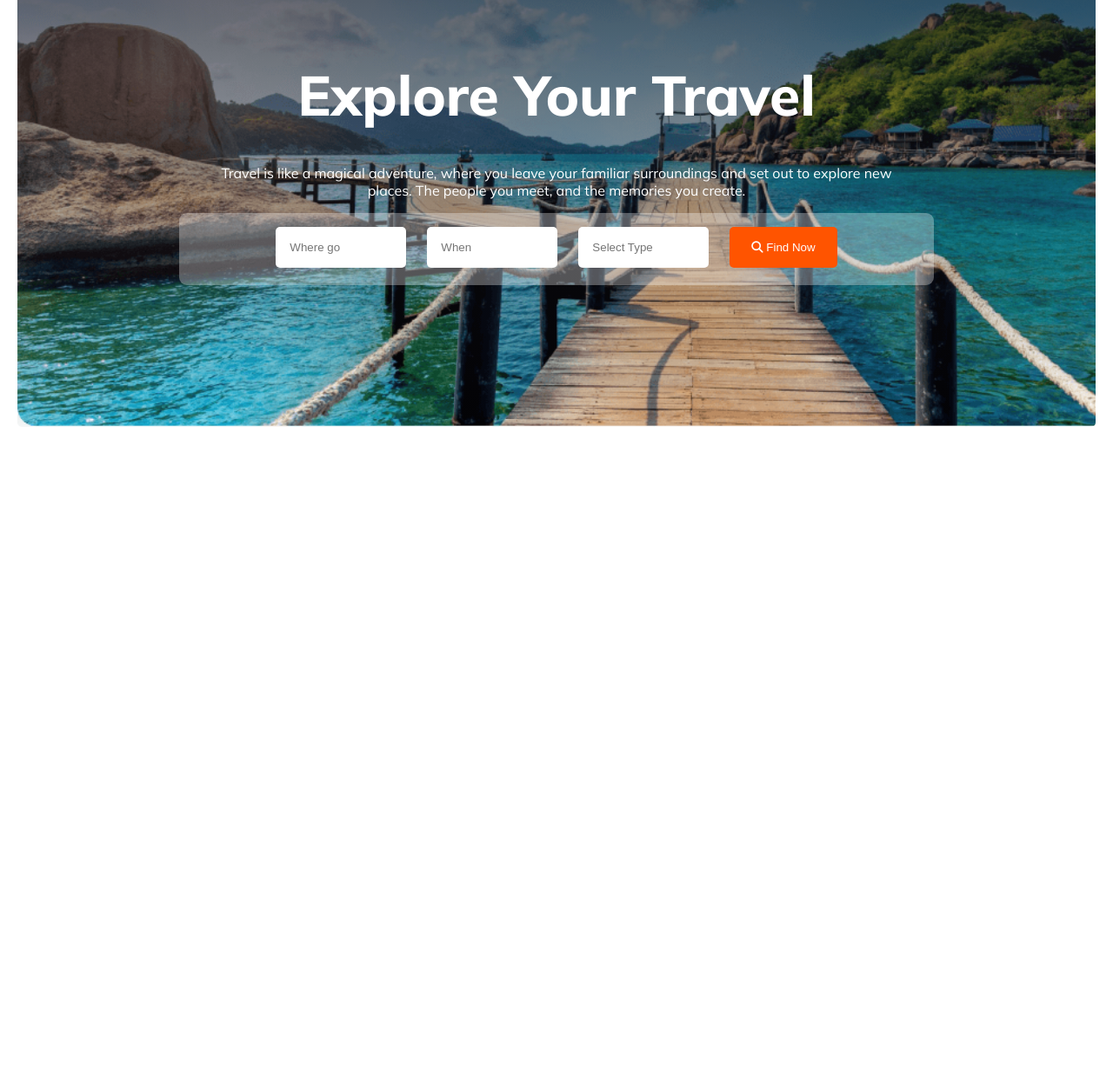
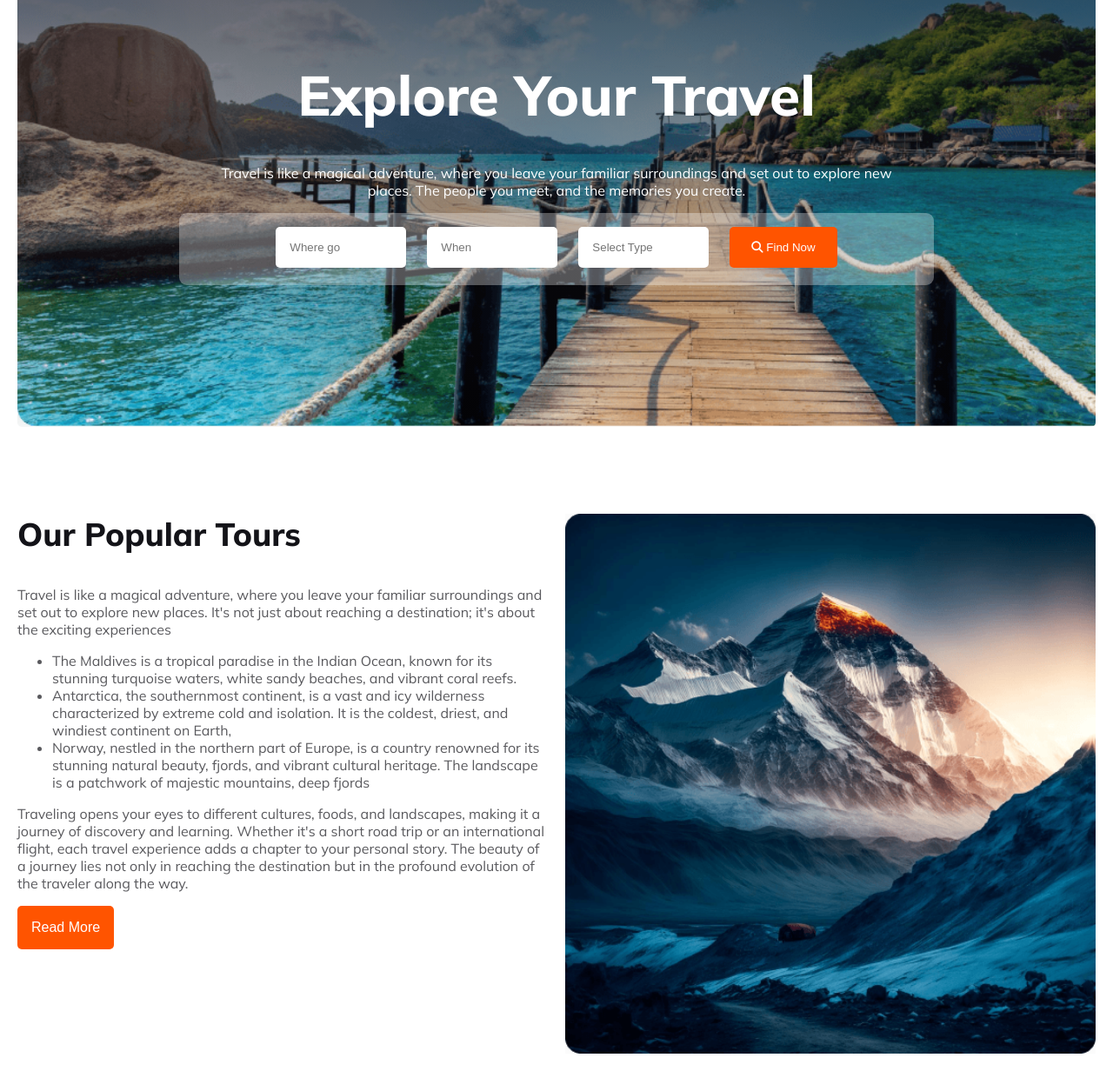
Before and after one commit to ASSabbir/assignment2, a plain HTML site: page index.html in a window 1280 px wide. Shown: the part 289-1521 px from the top of the page at 87% size. Before the commit the page ends 800 px from the top, so only its background shows below. Drawn offline with Linux system fonts and the light colour scheme.

Commit message:
added another section'

```diff
--- a/index.html
+++ b/index.html
@@ -38,5 +38,23 @@
             </div>
         </div>
     </header>
+    <section class="popular-tour">
+        <div class="popular-text-container">
+            <p class="primary-title">Our Popular Tours</p>
+            <p class="primary-discription">Travel is like a magical adventure, where you leave your familiar surroundings and set out to explore new places. It's not just about reaching a destination; it's about the exciting experiences</p>
+            <ul class="primary-discription">
+                <li>
+                    The Maldives is a tropical paradise in the Indian Ocean, known for its stunning turquoise waters, white sandy beaches, and vibrant coral reefs.</li>
+                <li>
+                    Antarctica, the southernmost continent, is a vast and icy wilderness characterized by extreme cold and isolation. It is the coldest, driest, and windiest continent on Earth, </li>
+                <li>
+                    Norway, nestled in the northern part of Europe, is a country renowned for its stunning natural beauty, fjords, and vibrant cultural heritage. The landscape is a patchwork of majestic mountains, deep fjords</li>
+            </ul>
+            <p class="primary-discription">Traveling opens your eyes to different cultures, foods, and landscapes, making it a journey of discovery and learning. Whether it's a short road trip or an international flight, each travel experience adds a chapter to your personal story. The beauty of a journey lies not only in reaching the destination but in the profound evolution of the traveler along the way.</p>
+            <button class="primary-btn">Read More</button>
+        </div>
+        <img src="Images/Rectangle 4.png" alt="" class="popular-banner">
+
+    </section>
 </body>
 </html>
--- a/style.css
+++ b/style.css
@@ -123,6 +123,53 @@ font-weight: 400;
     border-radius: 5px;
     border: none;
 }
+.popular-tour{
+    display: flex;
+    flex-direction: row;
+    margin: 100px 20px 20px 0px;
+    width: auto;
+
+    padding-left: 20px;
+    gap:20px
+}
+.primary-title{
+    margin-top: 0px;
+    color: #131318;
+font-family: Mulish;
+font-size: 2.3em;
+font-style: normal;
+font-weight: 800;
+}
+.primary-discription{
+    color: rgba(19, 19, 24, 0.70);
+font-family: Mulish;
+font-size: 1em;
+font-style: normal;
+font-weight: 400;
+}
+.popular-text-container{
+    flex: 1;
+    width: 100%;
+}
+.popular-banner{
+    flex: 1;
+
+}
+.primary-btn{
+    padding: 16px;
+    background-color: #FF5400;
+    color: #FFF;
+    font-size: 1em;
+    text-align: center;
+    border: none;
+    border-radius: 5px;
+}
+
+
+
+
+
+
 
 
 
```
